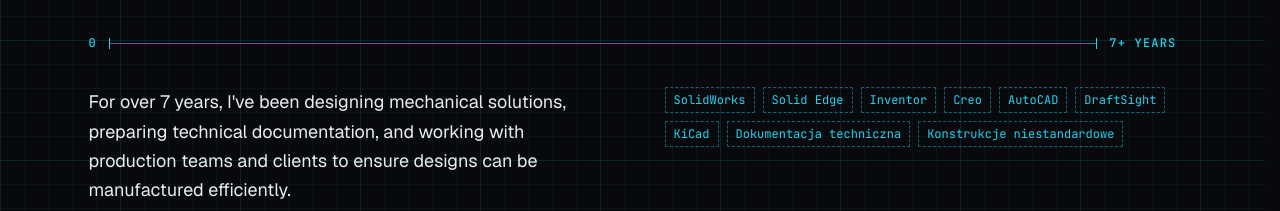
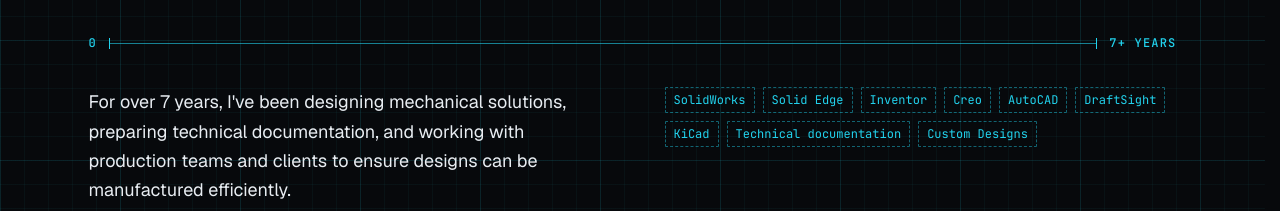
Before and after one commit to Giszta/portfolio, a Next.js app: page /en in a window 1280 px wide. Shown: the part 2360-2571 px from the top of the page. Built offline with nearby package versions, Linux system fonts and the light colour scheme; no server answers.

Commit message:
test(engineering): compare rendered chips with the translations as a set

```diff
--- a/messages/en.json
+++ b/messages/en.json
@@ -109,8 +109,8 @@
       "creo": "Creo",
       "draftsight": "DraftSight",
       "kicad": "KiCad",
-      "documentation": "Dokumentacja techniczna",
-      "custom": "Konstrukcje niestandardowe"
+      "documentation": "Technical documentation",
+      "custom": "Custom Designs"
     },
 "capabilitiesLabel": "Engineering expertise",
   "capabilities": {
--- a/src/components/engineering/EngineeringSection.tsx
+++ b/src/components/engineering/EngineeringSection.tsx
@@ -5,7 +5,17 @@
 
 const HEADING_ID = "engineering-title";
 
-const CHIPS = ["solidworks","solidedge","inventor","creo", "autocad", "draftsight", "kicad", "documentation", "custom"] as const;
+const CHIPS = [
+  "solidworks",
+  "solidedge",
+  "inventor",
+  "creo",
+  "autocad",
+  "draftsight",
+  "kicad",
+  "documentation",
+  "custom",
+] as const;
 
 export function EngineeringSection() {
   const t = useTranslations("engineering");
```
Also changed, not shown: 1 other file (tests, documents, lock files or other folders).
